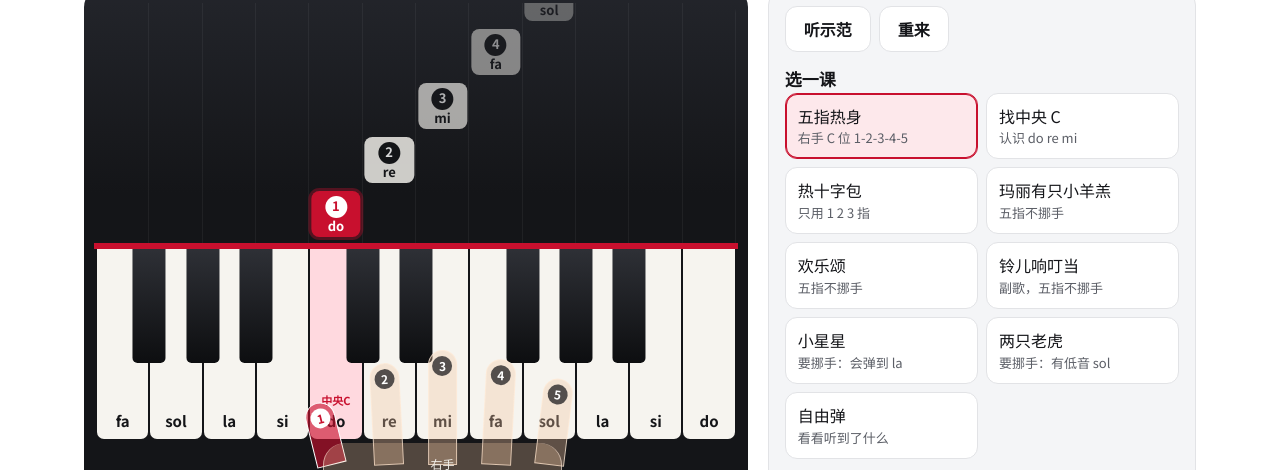
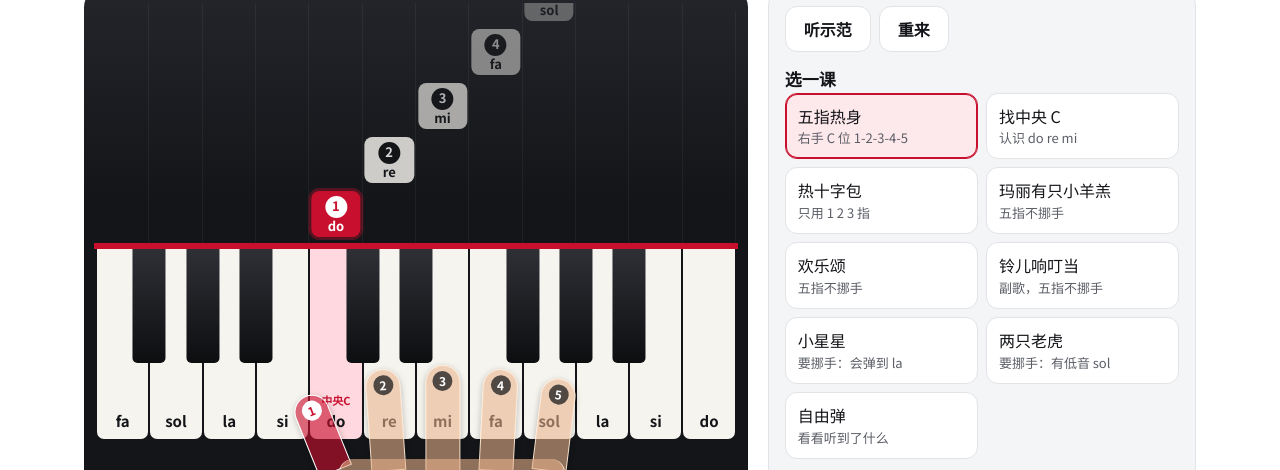
Before and after one commit to YiZhuang90/piano-ear, a plain HTML site: page index.html in a window 1280 px wide. Shown: the part 91-561 px from the top of the page. Drawn offline with Linux system fonts and the light colour scheme.

Commit message:
手型投影：手指更长更清楚
Co-Authored-By: Claude Opus 5.5 <noreply@anthropic.com>

```diff
--- a/index.html
+++ b/index.html
@@ -40,15 +40,15 @@ h1{font-size:clamp(30px,5vw,44px);line-height:1.05;letter-spacing:-.02em;font-we
 .lyric{position:absolute;left:10px;top:8px;font-size:14px;color:#c9c6bf;right:10px}
 .fg{display:grid;place-items:center;width:22px;height:22px;border-radius:50%;background:#141518;color:#fff;font-size:13px;font-style:normal}
 .blk.now .fg{background:#fff;color:var(--felt)}
-.handov{position:absolute;left:0;right:0;top:0;bottom:-48px;pointer-events:none;z-index:3}
+.handov{position:absolute;left:0;right:0;top:0;bottom:-66px;pointer-events:none;z-index:3}
 .handov[hidden]{display:none}
-.fgr{position:absolute;top:calc((100% - 48px) * var(--tip));bottom:22px;width:calc(100%/var(--nw)*0.56);transform:translateX(-50%) rotate(var(--rot,0deg));transform-origin:50% 100%;border-radius:999px 999px 12px 12px;background:rgba(240,196,160,.34);border:1.5px solid rgba(255,236,218,.75);display:flex;justify-content:center;padding-top:5px;box-sizing:border-box;transition:left .35s,background .15s}
+.fgr{position:absolute;top:calc((100% - 66px) * var(--tip));bottom:34px;width:calc(100%/var(--nw)*0.66);transform:translateX(-50%) rotate(var(--rot,0deg));transform-origin:50% 100%;border-radius:999px 999px 12px 12px;background:rgba(232,180,140,.58);border:1.5px solid rgba(255,236,218,.9);box-shadow:0 2px 6px rgba(0,0,0,.25);display:flex;justify-content:center;padding-top:5px;box-sizing:border-box;transition:left .35s,background .15s}
 .fgr i{display:grid;place-items:center;width:20px;height:20px;border-radius:50%;background:rgba(20,21,24,.72);color:#fff;font:700 12px/1 "Noto Sans SC",sans-serif;font-style:normal}
 .fgr.on{background:rgba(200,16,46,.62);border-color:#fff}
 .fgr.on i{background:#fff;color:var(--felt)}
 .fgr.pr{background:rgba(22,133,90,.7)}
-.palm{position:absolute;bottom:0;height:44px;border-radius:22px 22px 14px 14px;background:rgba(240,196,160,.28);border:1.5px solid rgba(255,236,218,.6);border-top:0;transition:left .35s;color:#f1efe9;font-size:12px;display:grid;place-items:center;box-sizing:border-box}
-.kb.withhand{margin-bottom:48px}
+.palm{position:absolute;bottom:0;height:46px;border-radius:14px 14px 22px 22px;background:rgba(232,180,140,.58);border:1.5px solid rgba(255,236,218,.9);border-top:0;transition:left .35s;color:#f1efe9;font-size:12px;display:grid;place-items:center;box-sizing:border-box}
+.kb.withhand{margin-bottom:66px}
 .shift{color:#f6c344}
 .felt{height:6px;background:var(--felt);margin:0 -2px}
 .kb{position:relative;display:flex;height:clamp(130px,22vw,190px);user-select:none;-webkit-user-select:none;touch-action:manipulation}
@@ -339,7 +339,7 @@ SONGS.forEach(sg => {
 });
 // 右手投影在键盘上：五个指尖落在当前手位的五个白键上（右手：拇指在左，小指在右）
 let hand = { anchor: null };
-const TIP = [0.80, 0.60, 0.53, 0.58, 0.68], ROT = [-14, -3, 0, 3, 7];
+const TIP = [0.74, 0.63, 0.61, 0.63, 0.68], ROT = [-22, -4, 0, 3, 7];
 function drawHand(anchor, finger) {
   const ov = $('handov');
   if (anchor === null || anchor === undefined) { ov.hidden = true; kb.classList.remove('withhand'); hand.anchor = null; return; }
@@ -348,13 +348,13 @@ function drawHand(anchor, finger) {
   if (!ov.children.length) ov.innerHTML = [1, 2, 3, 4, 5].map(f => `<div class="fgr" data-f="${f}"><i>${f}</i></div>`).join('') + '<div class="palm">右手</div>';
   ov.querySelectorAll('.fgr').forEach(el => {
     const f = +el.dataset.f, k = anchor + f - 1;
-    el.style.left = ((k + 0.5) * W + (f === 1 ? -W * 0.08 : 0)) + '%';
+    el.style.left = ((k + 0.5) * W) + '%';
     el.style.setProperty('--tip', TIP[f - 1]); el.style.setProperty('--rot', ROT[f - 1] + 'deg');
     el.classList.toggle('on', f === finger);
     el.hidden = k < 0 || k >= NW;
   });
   const pm = ov.querySelector('.palm');
-  pm.style.left = ((anchor + 0.25) * W) + '%'; pm.style.width = (4.5 * W) + '%';
+  pm.style.left = ((anchor + 0.55) * W) + '%'; pm.style.width = (4.25 * W) + '%';
 }
 function pressFinger(m) {
   if (hand.anchor === null) return;
```
